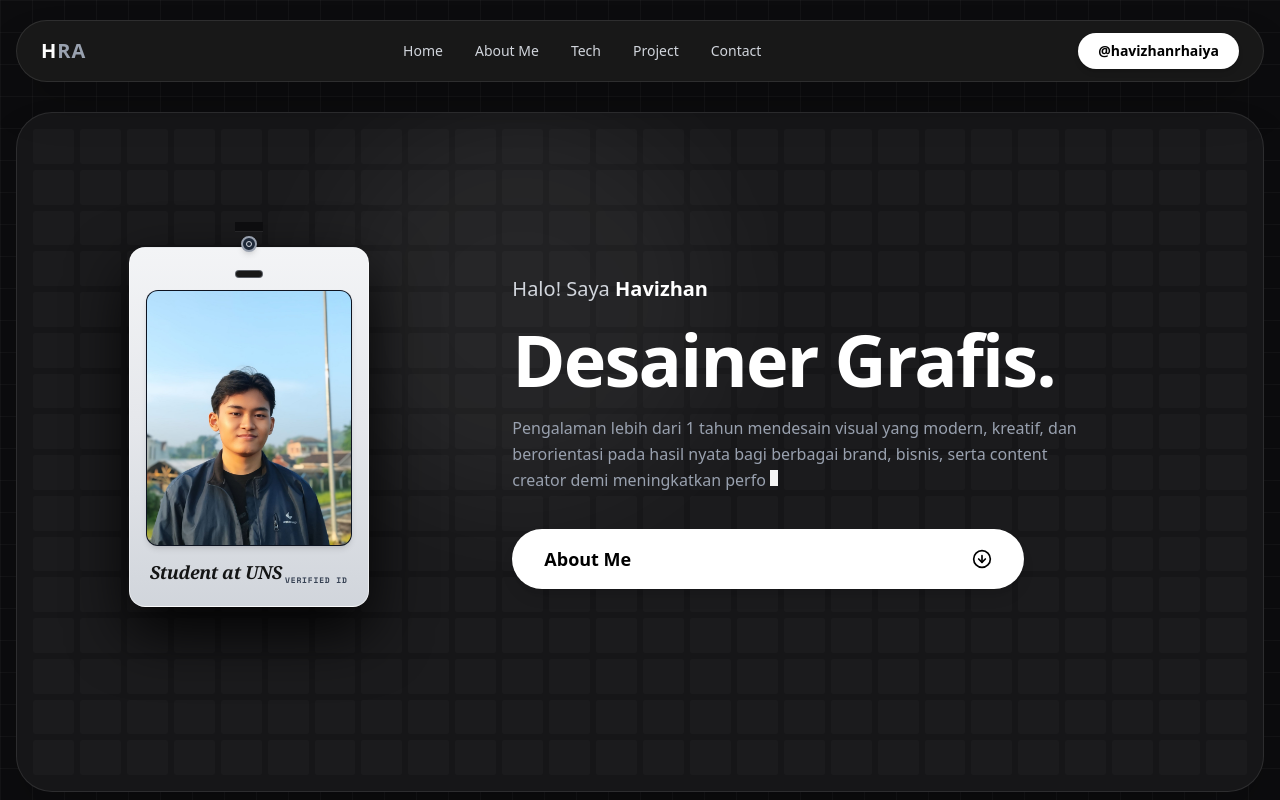
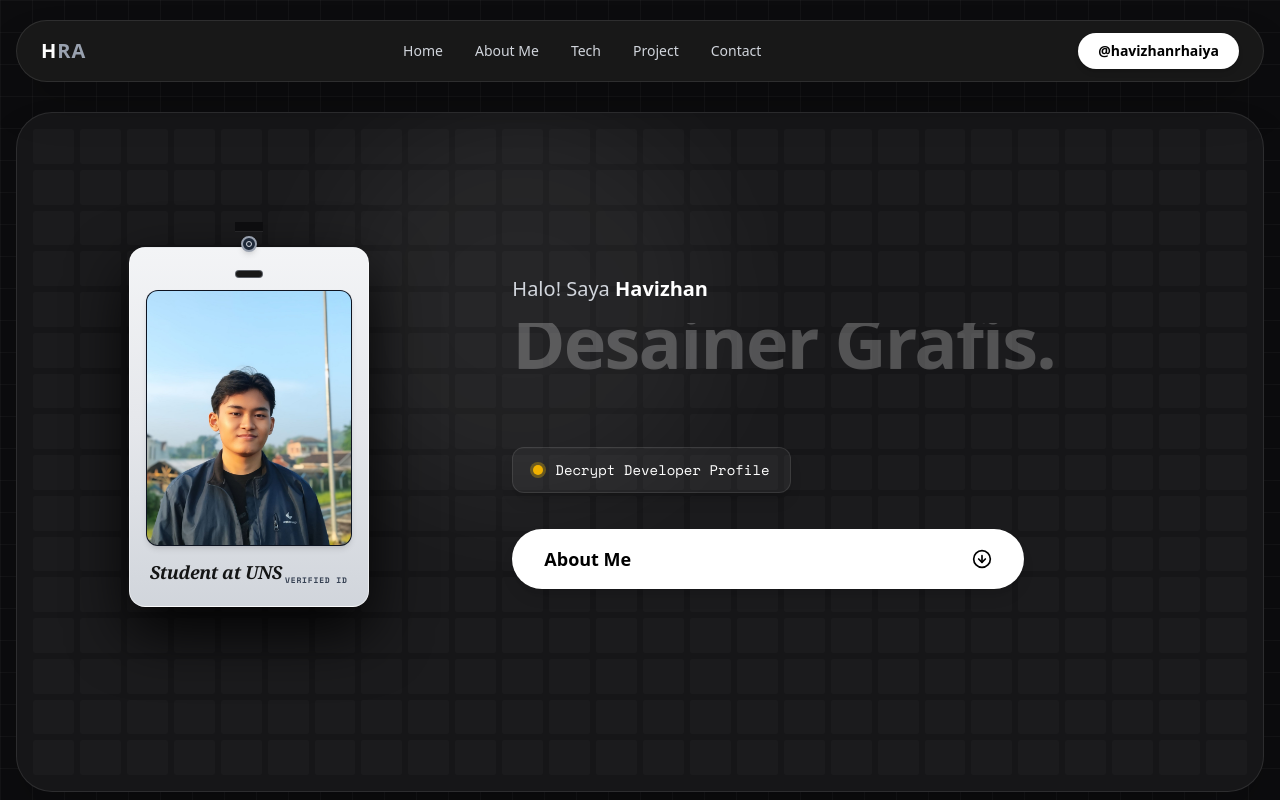
Before and after one commit to Havizhan/havizhan-portfolio, a Next.js app: page / in a window 1280 px wide. Shown: the top 800 px of the page. Built offline with nearby package versions, Linux system fonts and the light colour scheme.

Commit message:
Memperbaiki Tampilan Hero

```diff
--- a/components/Hero.tsx
+++ b/components/Hero.tsx
@@ -3,6 +3,17 @@
 import { useState, useEffect } from "react";
 import LanyardCard from "./LanyardCard";
 import { ArrowDownCircle } from "lucide-react";
+import { motion, AnimatePresence } from "framer-motion";
+import { p } from "framer-motion/client";
+
+// Interface untuk data pop up
+interface Popup {
+    id: number;
+    x: number;
+    y: number;
+    rotation: number;
+    scale: number;
+}
 
 function GridBackground({ cols = 26, rows = 16 }: { cols?: number; rows?: number }) {
     const cells = Array.from({ length: cols * rows });
@@ -27,13 +38,21 @@ function GridBackground({ cols = 26, rows = 16 }: { cols?: number; rows?: number
 }
 
 export default function Hero() {
-    const fullText = "Pengalaman lebih dari 1 tahun mendesain visual yang modern, kreatif, dan berorientasi pada hasil nyata bagi berbagai brand, bisnis, serta content creator demi meningkatkan performa brand Anda.";
+    const fullText = "A sixth-semester Informatics student at Sebelas Maret University with experience in front-end web development and web design. Proficient in HTML, CSS, and JavaScript, and currently learning React. Passionate about building real-world applications, contributing to research projects, and always ready to learn new technologies and skills.";
 
     const [displayedText, setDisplayedText] = useState("");
     const [isDeleting, setIsDeleting] = useState(false);
     const [index, setIndex] = useState(0);
 
     const [isHovered, setIsHovered] = useState(false);
+
+    const [stage, setStage] = useState<'idle' | 'error' | 'confirmed' | 'active'>('idle');
+    const [popups, setPopups] = useState<Popup[]>([]);
+
+    // Animasi Ganti Teks: UNS, Desainer, Frontend
+    const roles = ["Student at UNS", "Desainer Grafis", "Frontend Dev"];
+    const [roleIndex, setRoleIndex] = useState(0);
+
     const handlePointerMove = (e: React.PointerEvent<HTMLDivElement>) => {
         const rect = e.currentTarget.getBoundingClientRect();
         const x = e.clientX - rect.left;
@@ -43,30 +62,75 @@ export default function Hero() {
         e.currentTarget.style.setProperty("--mouse-y", `${y}px`);
     };
 
+    // Effect Looping Ganti Teks (3 detik sekali)
+    useEffect(() => {
+        const interval = setInterval(() => {
+            setRoleIndex((prev) => (prev + 1) % roles.length);
+        }, 3000);
+        return () => clearInterval(interval);
+    }, []);
+
+    const triggerDiagnostics = () => {
+        if (stage !== 'idle') return;
+        setStage('error');
+        setPopups([]);
+
+        let count = 0;
+        const maxPopups = 16;
+
+        // Effect Popup Error
+        const interval = setInterval(() => {
+            if (count >= maxPopups) {
+                clearInterval(interval);
+                setTimeout(() => {
+
+                    setStage('confirmed');
+                    setPopups([]);
+
+                    // Tampilan Confirmed
+                    setTimeout(() => {
+                        setStage('active');
+                    }, 1500);
+                }, 800);
+                return;
+            }
+
+            const x = 25 + Math.random() * 50;
+            const y = 25 + Math.random() * 50;
+            const rotation = (Math.random() - 0.5) * 24;
+            const scale = 0.85 + Math.random() * 0.25;
+
+            setPopups((prev) => [...prev, { id: count, x, y, rotation, scale }]);
+            count++;
+        }, 100);
+    };
+
 
     // Effect Animasi Mengetik dan Menghapus (loop)
     useEffect(() => {
+        if (stage !== 'active') return;
+
         let timer: NodeJS.Timeout;
 
         if (!isDeleting && index < fullText.length) {
             timer = setTimeout(() => {
                 setDisplayedText((prev) => prev + fullText[index]);
                 setIndex((prev) => prev + 1);
-            }, 35); // kecepatan Mengetik
+            }, 30); // kecepatan Mengetik
         } else if (!isDeleting && index === fullText.length) {
             timer = setTimeout(() => {
                 setIsDeleting(true);
-            }, 5000) // jeda diam selama 5 detik sebelum terhapus
+            }, 8000) // jeda diam selama 5 detik sebelum terhapus
         } else if (isDeleting && index > 0) {
             timer = setTimeout(() => {
                 setDisplayedText((prev) => prev.slice(0, -1));
                 setIndex((prev) => prev - 1);
-            }, 15); // Kecepatan Menghapus
+            }, 12); // Kecepatan Menghapus
         } else if (isDeleting && index === 0) {
             setIsDeleting(false);
         }
         return () => clearTimeout(timer);
-    }, [index, isDeleting, fullText]);
+    }, [index, isDeleting, fullText, stage]);
 
     return (
         <section id="hero" className="w-full max-w-[95%] xl:max-w-[1400px] mx-auto pt-28 pb-12 px-4 scroll-mt-28">
@@ -107,16 +171,55 @@ export default function Hero() {
                         Halo! Saya <span className="font-bold text-white">Havizhan</span>
                     </p>
 
-                    <h1 className="text-4xl md:text-6xl lg:text-7xl font-extrabold tracking-tight leading-none">
-                        Desainer Grafis.
-                    </h1>
+                    {/* Kemampuan Saya */}
+                    <div className="h-[4rem] md:h-[5.5rem] lg:h-[6.5rem] relative overflow-hidden w-full select-none">
+                        <AnimatePresence mode="wait">
+                            <motion.h1
+                                key={roleIndex}
+                                initial={{ y: 24, opacity: 0 }}
+                                animate={{ y: 0, opacity: 1 }}
+                                exit={{ y: -24, opacity: 0 }}
+                                transition={{ duration: 0.35, ease: "easeOut" }}
+                                className="absolute left-0 text-4xl md:text-6xl lg:text-7xl font-extrabold tracking-tight leading-none text-white"
+                            >
+                                {roles[roleIndex]}.
+                            </motion.h1>
+                        </AnimatePresence>
+                    </div>
 
-                    {/* Deskripsi Teks dengan Animasi */}
-                    <div className="min-h-[4.5rem] md:min-h-[3.5rem] flex items-start">
-                        <p className="text-gray-400 text-sm md:text-base leading-relaxed max-w-xl">
-                            {displayedText}
-                            <span className="inline-block w-2 h-4 ml-1 bg-white animate-pulse"></span>
-                        </p>
+                    {/* Deskripsi Teks & Tombol Interaktif */}
+                    <div>
+                        {stage === 'idle' && (
+                            <button
+                                onClick={triggerDiagnostics}
+                                className="bg-white/5 border border-white/10 hover:border-white/30 text-white font-mono text-xs md:text-sm px-5 py-3 rounded-xl flex items-center gap-3 transition-all hover:bg-white/10 active:scale-95 group cursor-pointer shadow-lg"
+                            >
+                                <span className="relative flex h-2.5 w-2.5">
+                                    <span className="animate-ping absolute inline-flex h-full w-full rounded-full bg-yellow-400 opacity-75"></span>
+                                    <span className="relative inline-flex rounded-full h-2.5 w-2.5 bg-yellow-500"></span>
+                                </span>
+                                <span>Decrypt Developer Profile</span>
+                            </button>
+                        )}
+
+                        {stage === 'error' && (
+                            <p className="text-yellow-400 font-mono text-xs sm:text-sm tracking-wide animate-pulse">
+                                System Scanning: Spawning Diagnostics Subprocesses...
+                            </p>
+                        )}
+
+                        {stage === 'confirmed' && (
+                            <p className="text-green-400 font-mono text-xs sm:text-sm tracking-wide">
+                                Decryption Successful. Accessing Profile Info...
+                            </p>
+                        )}
+
+                        {stage === 'active' && (
+                            <p className="text-gray-400 text-sm md:text-base leading-relaxed max-w-xl">
+                                {displayedText}
+                                <span className="inline-block w-2 h-4 ml-1 bg-white animate-pulse"></span>
+                            </p>
+                        )}
                     </div>
 
                     {/* CTA Button */}
@@ -129,7 +232,37 @@ export default function Hero() {
                     </div>
                 </div>
 
+                <AnimatePresence>
+                    {stage === 'error' && popups.map((popup) => (
+                        <motion.div
+                            key={popup.id}
+                            initial={{ opacity: 0, scale: 0.4 }}
+                            animate={{ opacity: 1, scale: popup.scale }}
+                            exit={{ opacity: 0, scale: 0.2 }}
+                            transition={{ type: "spring", stiffness: 350, damping: 18 }}
+                        >
+                            <div>
+                                <div>
+                                    X
+                                </div>
+                                <div />
+                            </div>
+
+                            {/* Window Content */}
+                            <div>
+                                <svg>
+                                    <path />
+                                    <rect />
+                                </svg>
+                                <span>
+                                    Error!
+                                </span>
+                            </div>
+                        </motion.div>
+                    ))}
+                </AnimatePresence>
+
             </div>
-        </section>
+        </section >
     );
 }
```
